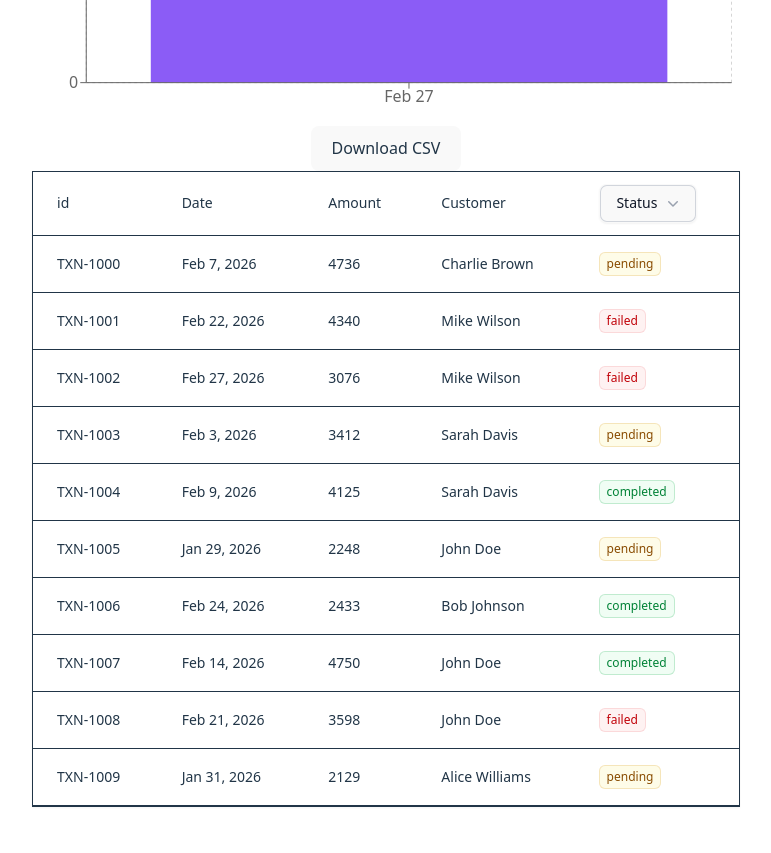
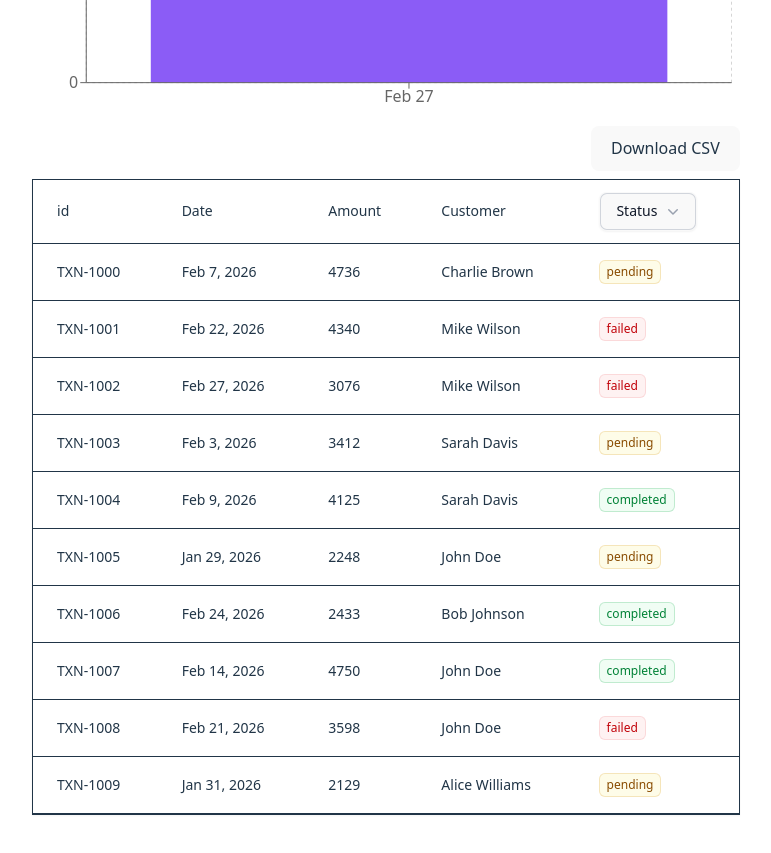
Before and after one commit to egor-kharlamov/analytics-dashboard, a React (Vite) app: page / in a window 1280 px wide. Shown: the part 1120-1973 px from the top of the page, without its empty margins (254-1025 px from the left). Built offline with nearby package versions, Linux system fonts and the light colour scheme.

Commit message:
fix: fix styles of btn Dowmload CSV

```diff
--- a/src/App.tsx
+++ b/src/App.tsx
@@ -85,9 +85,9 @@ function App() {
           }
           {!isErrorTrans ?
               <div className="mt-2 flex flex-col">
-                  <div className='justify-end'>
+                  <div className='flex justify-end'>
                       <button
-                          className="bg-gray-50 hover:bg-black-100 font-bold py-2 px-4 rounded border border-black"
+                          className="bg-gray-100 hover:bg-black-100 font-bold py-2 px-4 mb-2 rounded border border-black"
                           onClick={() => exportToCsv(transactions!, dateRange)}
                       >
                           Download CSV
```
